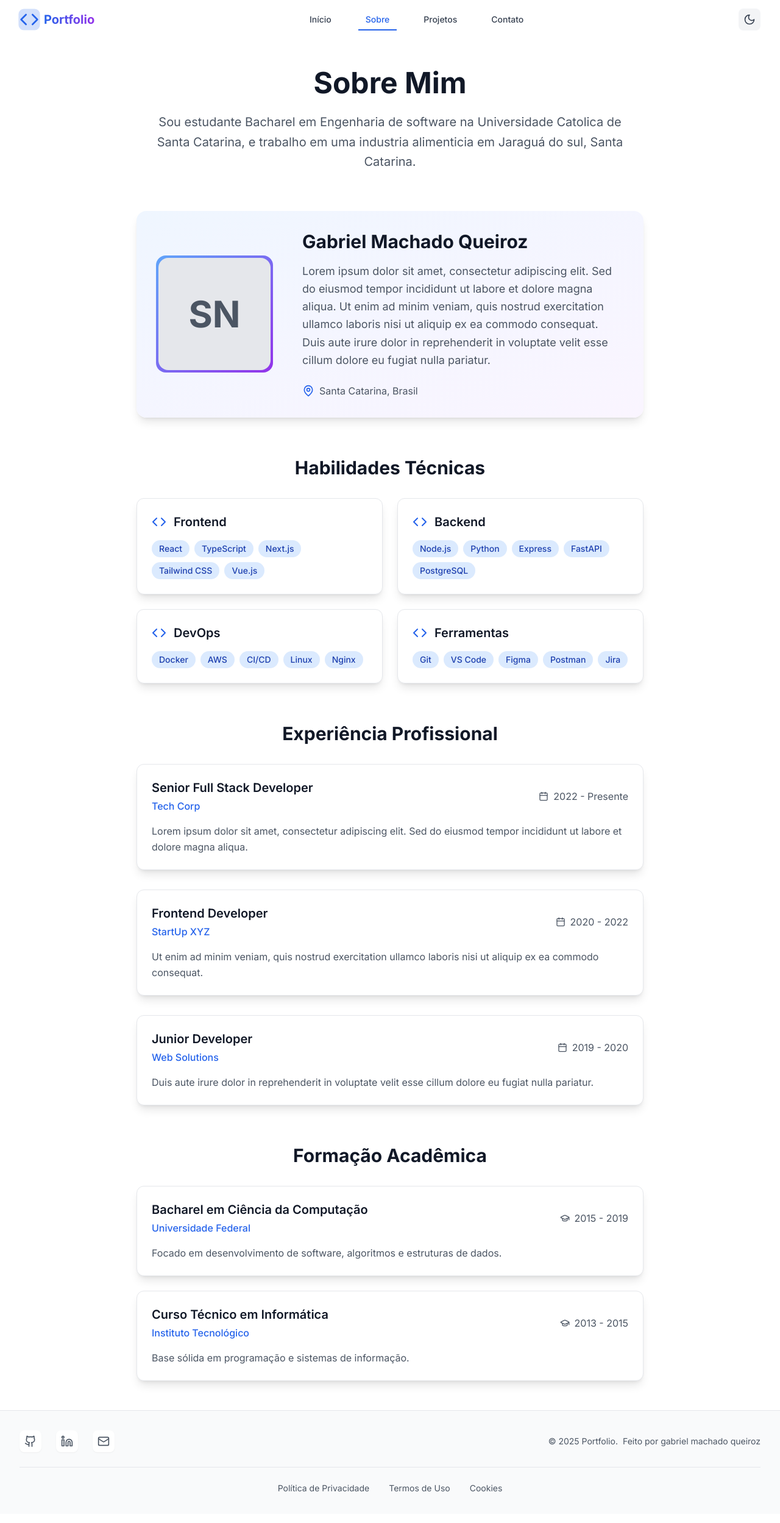
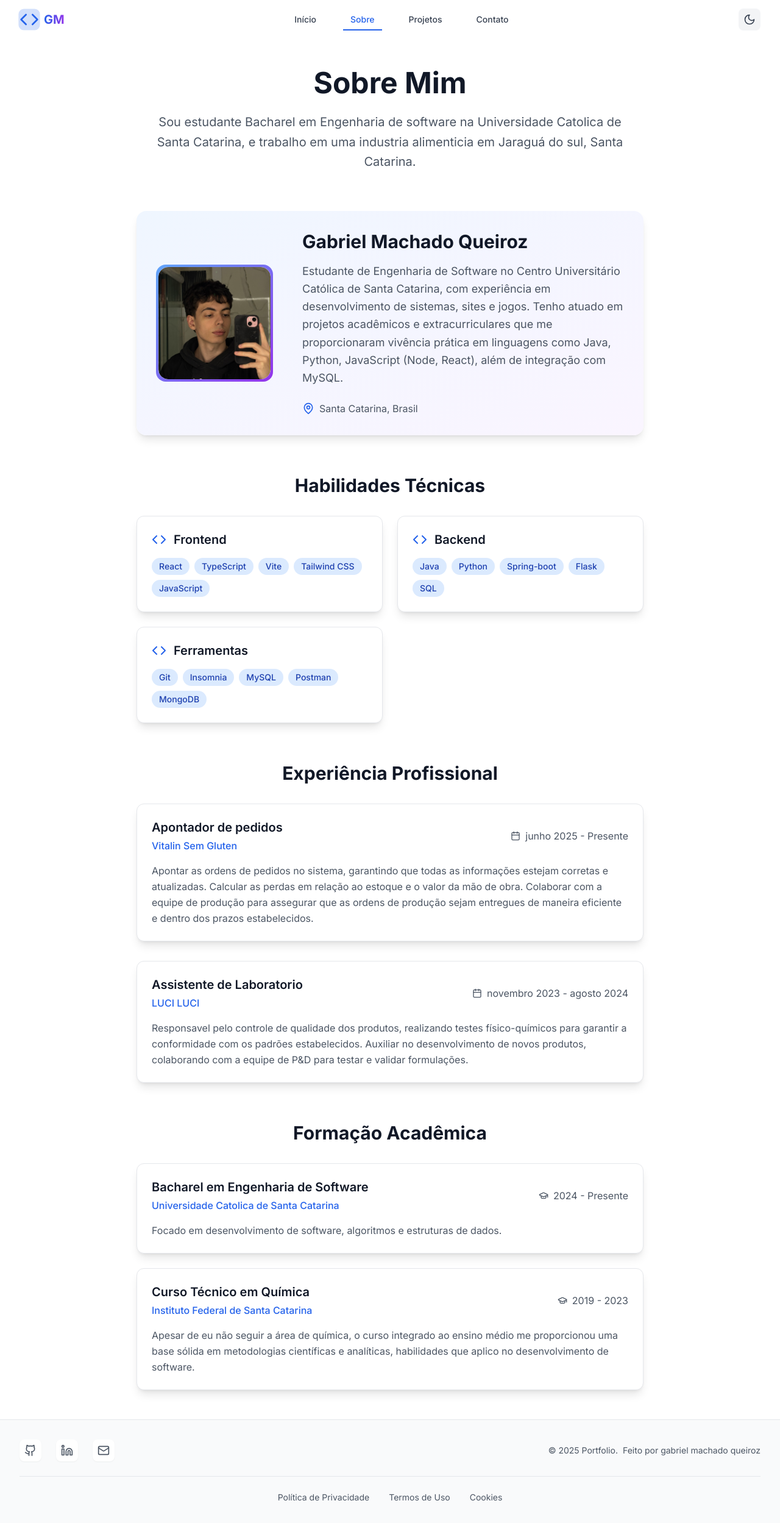
Before and after one commit to Machadomq/portfolio, a React (Vite) app: page /about in a window 1280 px wide. Shown: the whole page at 61% size. Built offline with nearby package versions, Linux system fonts and the light colour scheme.

Commit message:
add About

```diff
--- a/src/components/Footer.tsx
+++ b/src/components/Footer.tsx
@@ -4,10 +4,27 @@ import { Github, Linkedin, Mail } from 'lucide-react'
 const Footer = () => {
     const currentYear = new Date().getFullYear()
 
+    // Função para copiar email
+    const copyEmail = () => {
+        const email = 'gbrielmq1213@gmail.com'
+        navigator.clipboard.writeText(email).then(() => {
+            alert('Email copiado para a área de transferência!')
+        }).catch(() => {
+            // Fallback para navegadores mais antigos
+            const textArea = document.createElement('textarea')
+            textArea.value = email
+            document.body.appendChild(textArea)
+            textArea.select()
+            document.execCommand('copy')
+            document.body.removeChild(textArea)
+            alert('Email copiado para a área de transferência!')
+        })
+    }
+
     const socialLinks = [
-        { icon: Github, href: '#', label: 'GitHub' },
-        { icon: Linkedin, href: '#', label: 'LinkedIn' },
-        { icon: Mail, href: 'mailto:seu@email.com', label: 'Email' },
+        { icon: Github, href: 'https://github.com/Machadomq', label: 'GitHub', isExternal: true },
+        { icon: Linkedin, href: 'https://www.linkedin.com/in/gabriel-machadomq/', label: 'LinkedIn', isExternal: true },
+        { icon: Mail, href: '#', label: 'Email', isExternal: false, onClick: copyEmail },
     ]
 
     return (
@@ -16,7 +33,8 @@ const Footer = () => {
                 <div className="flex flex-col md:flex-row justify-between items-center space-y-4 md:space-y-0">
                     {/* Social Links */}
                     <div className="flex space-x-6">
-                        {socialLinks.map(({ icon: Icon, href, label }) => (
+                        {socialLinks.map(({ icon: Icon, href, label, isExternal, onClick }) => (
+                            isExternal ? (
                                 <motion.a
                                     key={label}
                                     href={href}
@@ -29,6 +47,19 @@ const Footer = () => {
                                 >
                                     <Icon className="w-5 h-5" />
                                 </motion.a>
+                            ) : (
+                                <motion.button
+                                    key={label}
+                                    type="button"
+                                    onClick={onClick}
+                                    whileHover={{ scale: 1.1 }}
+                                    whileTap={{ scale: 0.95 }}
+                                    className="p-2 rounded-lg bg-white dark:bg-gray-700 shadow-sm hover:shadow-md transition-shadow text-gray-600 dark:text-gray-300 hover:text-blue-600 dark:hover:text-blue-400"
+                                    aria-label={label}
+                                >
+                                    <Icon className="w-5 h-5" />
+                                </motion.button>
+                            )
                         ))}
                     </div>
 
--- a/src/components/Navbar.tsx
+++ b/src/components/Navbar.tsx
@@ -41,7 +41,7 @@ const Navbar = () => {
                             <div className="absolute inset-0 bg-blue-600 dark:bg-blue-400 opacity-20 rounded-lg scale-110 group-hover:scale-125 transition-transform" />
                         </div>
                         <span className="text-xl font-bold bg-gradient-to-r from-blue-600 to-purple-600 bg-clip-text text-transparent">
-                            Portfolio
+                            GM
                         </span>
                     </Link>
 
--- a/src/pages/About.tsx
+++ b/src/pages/About.tsx
@@ -3,45 +3,38 @@ import { Calendar, MapPin, Code, GraduationCap } from 'lucide-react'
 
 const About = () => {
     const skills = [
-        { category: 'Frontend', items: ['React', 'TypeScript', 'Next.js', 'Tailwind CSS', 'Vue.js'] },
-        { category: 'Backend', items: ['Node.js', 'Python', 'Express', 'FastAPI', 'PostgreSQL'] },
-        { category: 'DevOps', items: ['Docker', 'AWS', 'CI/CD', 'Linux', 'Nginx'] },
-        { category: 'Ferramentas', items: ['Git', 'VS Code', 'Figma', 'Postman', 'Jira'] },
+        { category: 'Frontend', items: ['React', 'TypeScript', 'Vite', 'Tailwind CSS', 'JavaScript'] },
+        { category: 'Backend', items: ['Java', 'Python', 'Spring-boot', 'Flask', 'SQL'] },
+        { category: 'Ferramentas', items: ['Git', 'Insomnia', 'MySQL', 'Postman', 'MongoDB'] },
     ]
 
     const experience = [
         {
-            title: 'Senior Full Stack Developer',
-            company: 'Tech Corp',
-            period: '2022 - Presente',
-            description: 'Lorem ipsum dolor sit amet, consectetur adipiscing elit. Sed do eiusmod tempor incididunt ut labore et dolore magna aliqua.'
+            title: 'Apontador de pedidos',
+            company: 'Vitalin Sem Gluten',
+            period: 'junho 2025 - Presente',
+            description: 'Apontar as ordens de pedidos no sistema, garantindo que todas as informações estejam corretas e atualizadas. Calcular as perdas em relação ao estoque e o valor da mão de obra. Colaborar com a equipe de produção para assegurar que as ordens de produção sejam entregues de maneira eficiente e dentro dos prazos estabelecidos.'
         },
         {
-            title: 'Frontend Developer',
-            company: 'StartUp XYZ',
-            period: '2020 - 2022',
-            description: 'Ut enim ad minim veniam, quis nostrud exercitation ullamco laboris nisi ut aliquip ex ea commodo consequat.'
-        },
-        {
-            title: 'Junior Developer',
-            company: 'Web Solutions',
-            period: '2019 - 2020',
-            description: 'Duis aute irure dolor in reprehenderit in voluptate velit esse cillum dolore eu fugiat nulla pariatur.'
+            title: 'Assistente de Laboratorio',
+            company: 'LUCI LUCI',
+            period: 'novembro 2023 - agosto 2024',
+            description: 'Responsavel pelo controle de qualidade dos produtos, realizando testes físico-químicos para garantir a conformidade com os padrões estabelecidos. Auxiliar no desenvolvimento de novos produtos, colaborando com a equipe de P&D para testar e validar formulações.'
         },
     ]
 
     const education = [
         {
-            degree: 'Bacharel em Ciência da Computação',
-            school: 'Universidade Federal',
-            period: '2015 - 2019',
+            degree: 'Bacharel em Engenharia de Software',
+            school: 'Universidade Catolica de Santa Catarina',
+            period: '2024 - Presente',
             description: 'Focado em desenvolvimento de software, algoritmos e estruturas de dados.'
         },
         {
-            degree: 'Curso Técnico em Informática',
-            school: 'Instituto Tecnológico',
-            period: '2013 - 2015',
-            description: 'Base sólida em programação e sistemas de informação.'
+            degree: 'Curso Técnico em Química',
+            school: 'Instituto Federal de Santa Catarina',
+            period: '2019 - 2023',
+            description: 'Apesar de eu não seguir a área de química, o curso integrado ao ensino médio me proporcionou uma base sólida em metodologias científicas e analíticas, habilidades que aplico no desenvolvimento de software.'
         },
     ]
 
@@ -74,8 +67,16 @@ const About = () => {
                         <div className="flex flex-col lg:flex-row items-center space-y-8 lg:space-y-0 lg:space-x-12">
                             <div className="flex-shrink-0">
                                 <div className="w-48 h-48 rounded-2xl bg-gradient-to-br from-blue-400 to-purple-600 p-1">
-                                    <div className="w-full h-full rounded-2xl bg-gray-200 dark:bg-gray-600 flex items-center justify-center">
-                                        <span className="text-6xl font-bold text-gray-600 dark:text-gray-300">SN</span>
+                                    <div className="w-full h-full rounded-2xl bg-gray-200 dark:bg-gray-600 flex items-center justify-center overflow-hidden">
+                                        <img
+                                            src="/portfolio/profile.jpg"
+                                            alt="Gabriel Machado Queiroz"
+                                            className="w-full h-full object-cover rounded-2xl"
+                                            onError={(e) => {
+                                                e.currentTarget.style.display = 'none'
+                                                console.log('Erro ao carregar imagem na página About')
+                                            }}
+                                        />
                                     </div>
                                 </div>
                             </div>
@@ -85,10 +86,7 @@ const About = () => {
                                     Gabriel Machado Queiroz
                                 </h2>
                                 <p className="text-lg text-gray-600 dark:text-gray-300 mb-6 leading-relaxed">
-                                    Lorem ipsum dolor sit amet, consectetur adipiscing elit. Sed do eiusmod tempor
-                                    incididunt ut labore et dolore magna aliqua. Ut enim ad minim veniam, quis nostrud
-                                    exercitation ullamco laboris nisi ut aliquip ex ea commodo consequat. Duis aute
-                                    irure dolor in reprehenderit in voluptate velit esse cillum dolore eu fugiat nulla pariatur.
+                                    Estudante de Engenharia de Software no Centro Universitário Católica de Santa Catarina, com experiência em desenvolvimento de sistemas, sites e jogos. Tenho atuado em projetos acadêmicos e extracurriculares que me proporcionaram vivência prática em linguagens como Java, Python, JavaScript (Node, React), além de integração com MySQL.
                                 </p>
 
                                 <div className="flex flex-col sm:flex-row space-y-2 sm:space-y-0 sm:space-x-6 text-gray-600 dark:text-gray-300">
--- a/src/pages/Contact.tsx
+++ b/src/pages/Contact.tsx
@@ -43,19 +43,19 @@ const Contact = () => {
         {
             icon: Mail,
             label: 'Email',
-            value: 'seu@email.com',
-            href: 'mailto:seu@email.com'
+            value: 'gbrielmq1213@gmail.com',
+            href: 'mailto:gbrielmq1213@gmail.com'
         },
         {
             icon: Phone,
             label: 'Telefone',
-            value: '+55 (11) 99999-9999',
-            href: 'tel:+5511999999999'
+            value: '+55 (47) 99259-4556',
+            href: 'tel:+55(47) 9925-5456'
         },
         {
             icon: MapPin,
             label: 'Localização',
-            value: 'São Paulo, Brasil',
+            value: 'Jaraguá do Sul, Santa Catarina',
             href: '#'
         },
     ]
```
Lines whose indentation alone changed are shown as unchanged.
